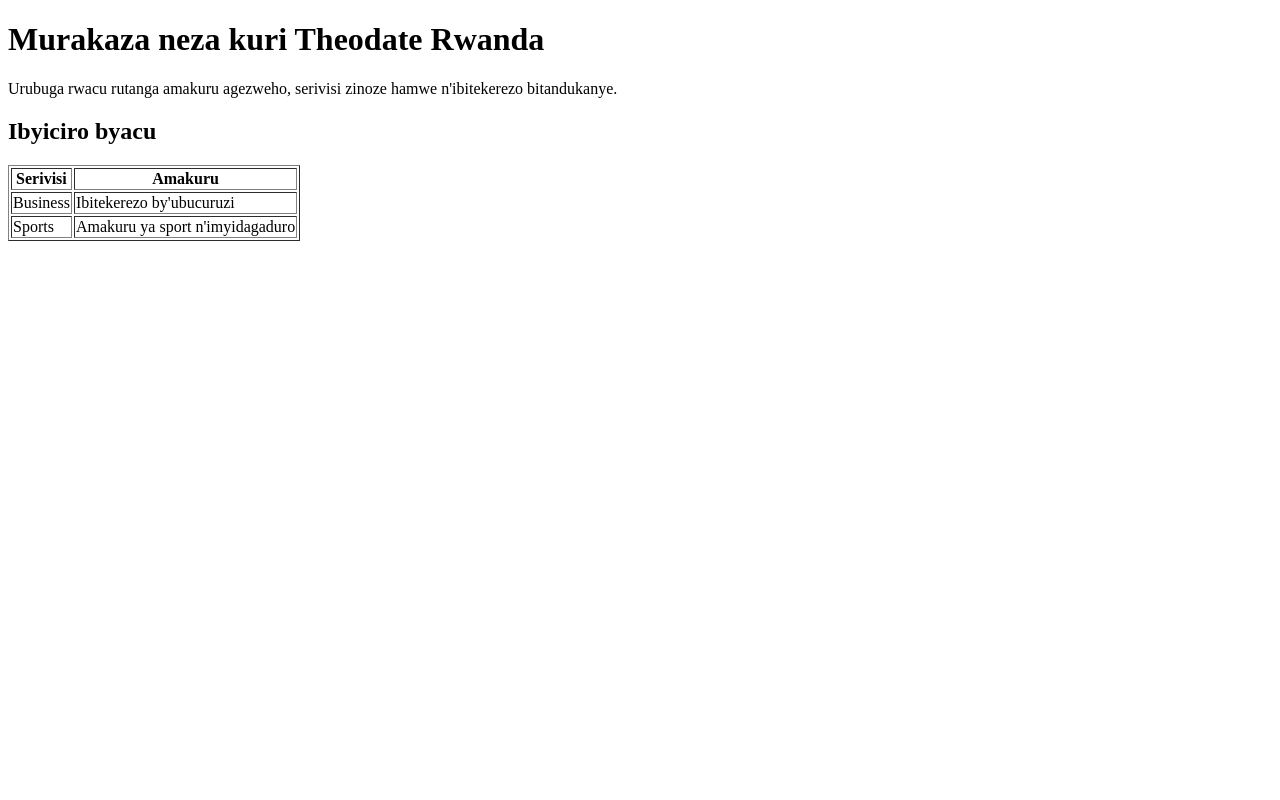
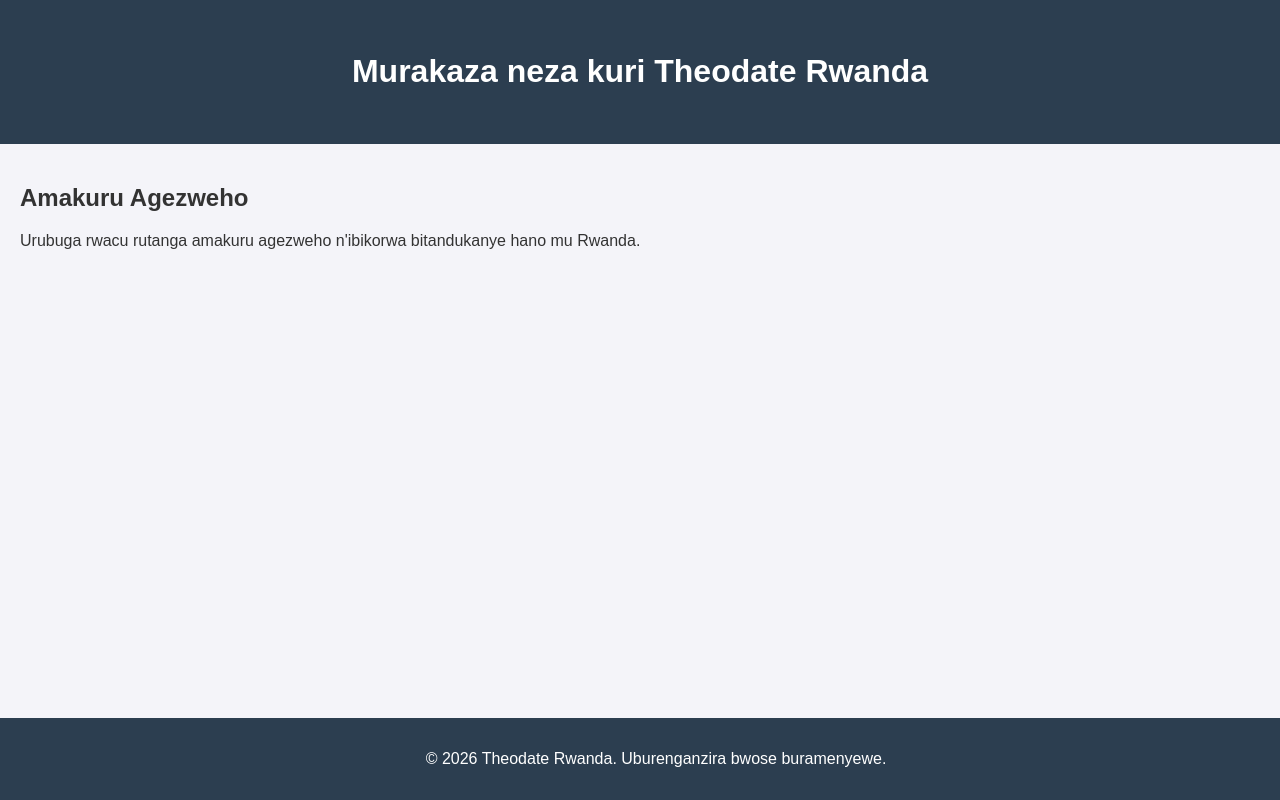
Before and after one commit to theodatemutsindashyaka36-hub/theodate-rwanda, a plain HTML site: page index.html in a window 1280 px wide. Drawn offline with Linux system fonts and the light colour scheme.

Commit message:
Revise HTML structure and update metadata
Updated the title and description for better clarity. Added basic styling and structured the HTML with header, main, and footer sections.

```diff
--- a/index.html
+++ b/index.html
@@ -3,34 +3,48 @@
 <head>
     <meta charset="UTF-8">
     <meta name="viewport" content="width=device-width, initial-scale=1.0">
-    <title>Theodate Rwanda - Amakuru na Serivisi</title>
-    <meta name="description" content="Urubuga rwa Theodate Rwanda rutanga amakuru agezweho, serivisi zinoze hamwe n'ibitekerezo by'ubucuruzi n'imyidagaduro.">
-    <meta name="keywords" content="Theodate Rwanda, amakuru, serivisi, ubucuruzi, sports, Rwanda">
+    <title>Theodate Rwanda - Amakuru n'Ibikorwa</title>
+    <meta name="description" content="Urubuga rwa Theodate Rwanda rutanga amakuru agezweho n'ibikorwa bitandukanye.">
+    <style>
+        body {
+            font-family: Arial, sans-serif;
+            margin: 0;
+            padding: 0;
+            background-color: #f4f4f9;
+            color: #333;
+        }
+        header {
+            background-color: #2c3e50;
+            color: white;
+            text-align: center;
+            padding: 2rem;
+        }
+        main {
+            padding: 20px;
+            max-widh: 800px;
+            margin: auto;
+        }
+        footer {
+            text-align: center;
+            padding: 1rem;
+            background-color: #2c3e50;
+            color: white;
+            position: fixed;
+            width: 100%;
+            bottom: 0;
+        }
+    </style>
 </head>
 <body>
-
-    <h1>Murakaza neza kuri Theodate Rwanda</h1>
-
-    <p>
-        Urubuga rwacu rutanga amakuru agezweho, serivisi zinoze hamwe n'ibitekerezo bitandukanye.
-    </p>
-
-    <h2>Ibyiciro byacu</h2>
-
-    <table border="1">
-        <tr>
-            <th>Serivisi</th>
-            <th>Amakuru</th>
-        </tr>
-        <tr>
-            <td>Business</td>
-            <td>Ibitekerezo by'ubucuruzi</td>
-        </tr>
-        <tr>
-            <td>Sports</td>
-            <td>Amakuru ya sport n'imyidagaduro</td>
-        </tr>
-    </table>
-
+    <header>
+        <h1>Murakaza neza kuri Theodate Rwanda</h1>
+    </header>
+    <main>
+        <h2>Amakuru Agezweho</h2>
+        <p>Urubuga rwacu rutanga amakuru agezweho n'ibikorwa bitandukanye hano mu Rwanda.</p>
+    </main>
+    <footer>
+        <p>&copy; 2026 Theodate Rwanda. Uburenganzira bwose buramenyewe.</p>
+    </footer>
 </body>
 </html>
```
